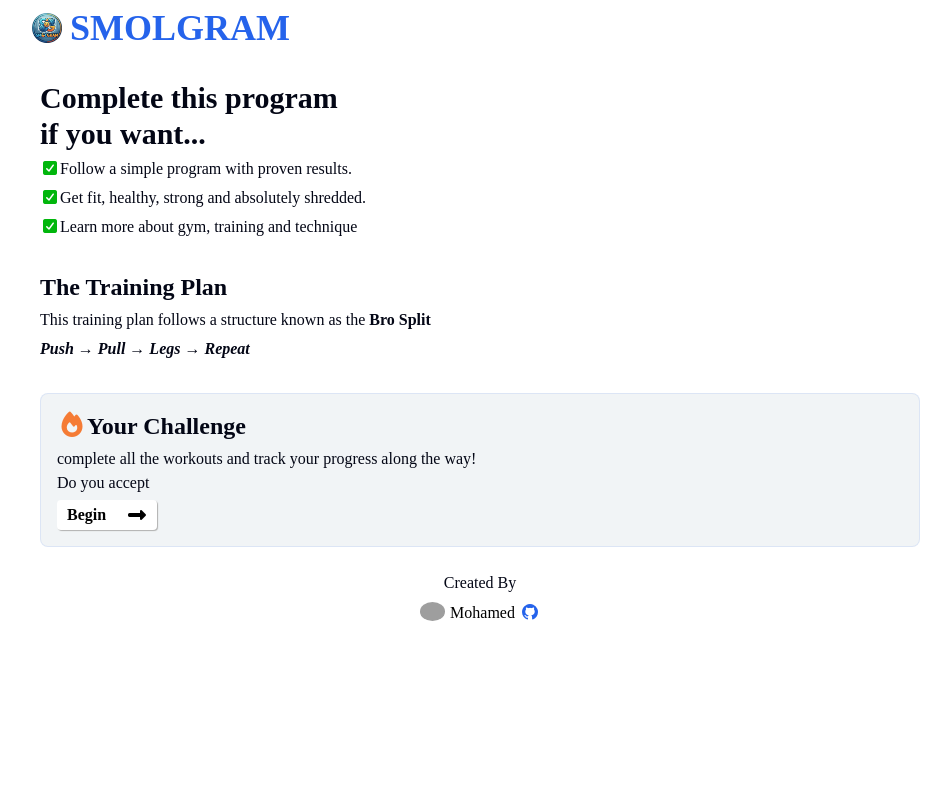
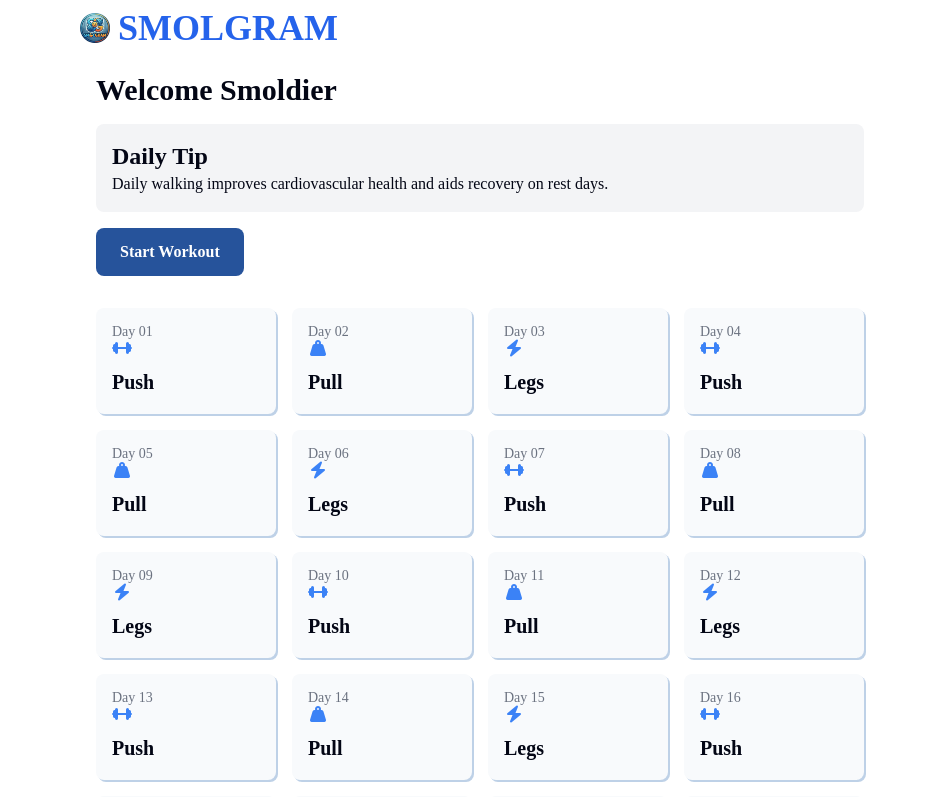
Before and after one commit to Mo77amed7/Fitness-App, a Vue app: page / in a window 1280 px wide. Shown: the top 797 px of the page, without its empty margins (160-1111 px from the left). Built offline with nearby package versions, Linux system fonts and the light colour scheme; grey boxes are pictures that could not be loaded; a web font is replaced by a local one.

Commit message:
feat: implement workout grid and enhance workout page layout

```diff
--- a/src/App.vue
+++ b/src/App.vue
@@ -1,10 +1,14 @@
 <template>
   <layout>
-    <Welcome />
+    <Welcome v-if="ablePage == 1"/>
+    <Workout v-if="ablePage == 2"/>
   </layout>
 </template>
 <script setup>
 import Layout from "@/components/layouts/Layout.vue";
 import Welcome from "@/components/pages/Welcome.vue";
+import Workout from "@/components/pages/Workout.vue";
+const ablePage = 2;
 </script>
-<style scoped></style>
+<style scoped>
+</style>
--- a/src/components/Grid.vue
+++ b/src/components/Grid.vue
@@ -0,0 +1,60 @@
+<template>
+  <div class="grid">
+      <button
+        v-for="(workout, workoutId) in Object.keys(workoutProgram)"
+        :key="workoutId"
+        class="card"
+      >
+        <p>Day {{ workoutId < 9 ? "0" + (workoutId + 1) : workoutId + 1 }}</p>
+        <i class="fa-solid fa-dumbbell" v-if="workoutId % 3 == 0"></i>
+        <i class="fa-solid fa-weight-hanging" v-if="workoutId % 3 == 1"></i>
+        <i class="fa-solid fa-bolt" v-if="workoutId % 3 == 2"></i>
+        <h3>{{ workoutTypes[workoutId % 3] }}</h3>
+      </button>
+
+  </div>
+</template>
+
+<script setup>
+import { workoutProgram } from "../utils/index";
+console.log(workoutProgram);
+const workoutTypes = ["Push", "Pull", "Legs"];
+</script>
+
+<style scoped>
+.grid {
+  display: grid;
+  grid-template-columns: repeat(3, minmax(0, 1fr));
+  gap: 1rem;
+}
+@media (min-width: 640px) {
+    .grid {
+        grid-template-columns: repeat(4, minmax(0, 1fr));
+    }
+}
+.card {
+  border: none;
+  border-radius: 0.5rem;
+  padding: 1rem;
+  width: 100%;
+  text-align: left;
+  cursor: pointer;
+}
+.card:hover {
+  background-color: #f3f4f6;
+}
+.card p {
+  font-size: 0.875rem;
+  color: #6b7280;
+  margin: 0;
+}
+.card h3 {
+  margin: 0.5rem 0 0 0;
+  font-size: 1.25rem;
+}
+.card i {
+  color: #3b82f6;
+  margin-right: 0.5rem;
+}
+
+</style>
--- a/src/components/layouts/Layout.vue
+++ b/src/components/layouts/Layout.vue
@@ -5,7 +5,7 @@
     "
       class="logo"
     >
-      <img src="/public/Logo.jpg" alt="Logo" />
+      <img src="/public/Logo.jpg" alt="Logo for SMOLGRAM" />
       <h1>SMOLGRAM</h1></a
     >
   </header>
@@ -28,7 +28,7 @@
 <style scoped>
 header,
 main {
-  width: 70%;
+  max-width: 800px;
   margin: auto;
 }
 .logo {
--- a/src/components/pages/Workout.vue
+++ b/src/components/pages/Workout.vue
@@ -0,0 +1,45 @@
+<template>
+  <section>
+    <div>
+      <h2>Welcome Smoldier</h2>
+      <div class="tip">
+        <h3>Daily Tip</h3>
+        <p>{{ tip }}</p>
+      </div>
+      <a href="">Start Workout</a>
+    </div>
+  </section>
+  <section>
+    <Grid />
+  </section>
+</template>
+
+<script setup>
+import { gymHealthFacts } from "@/utils/index";
+import Grid from "@/components/Grid.vue";
+const tip = gymHealthFacts[Math.floor(Math.random() * gymHealthFacts.length)];
+</script>
+
+<style scoped>
+section {
+  padding: 1rem;
+}
+.tip {
+  background-color: #f3f4f6;
+  padding: 1rem;
+  border-radius: 0.5rem;
+  margin: 1rem 0;
+}
+a {
+  display: inline-block;
+  background-color: #26539b;
+  color: white;
+  padding: 0.75rem 1.5rem;
+  border-radius: 0.5rem;
+  text-decoration: none;
+  font-weight: bold;
+}
+a:hover {
+  background-color: #2563eb;
+}
+</style>
```
